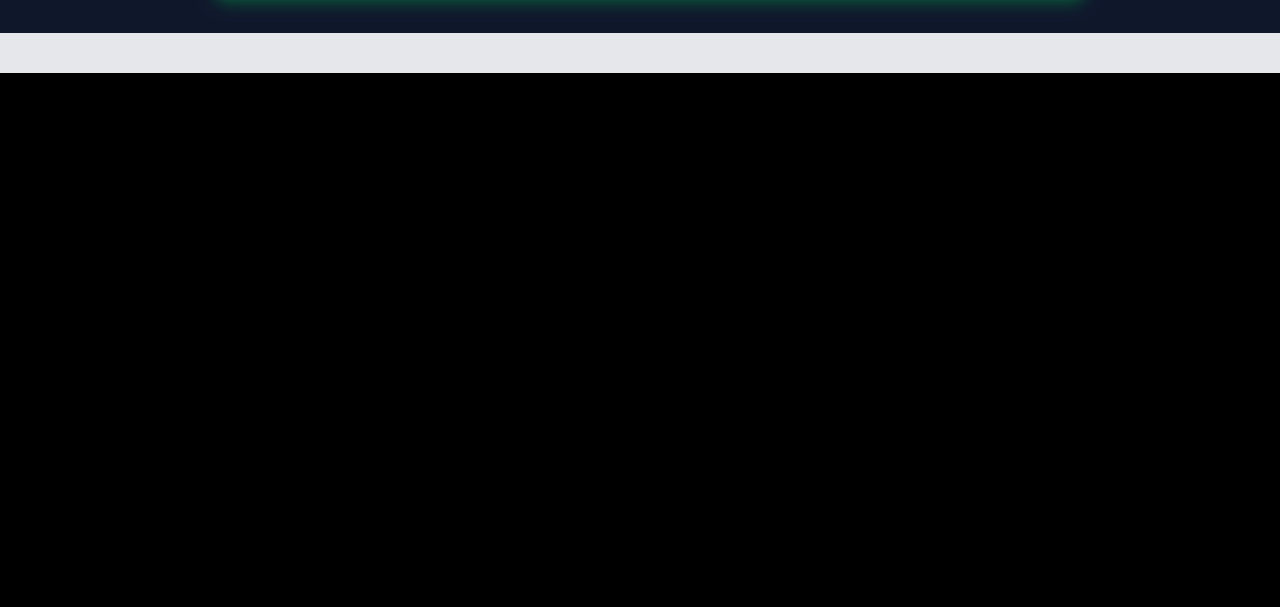
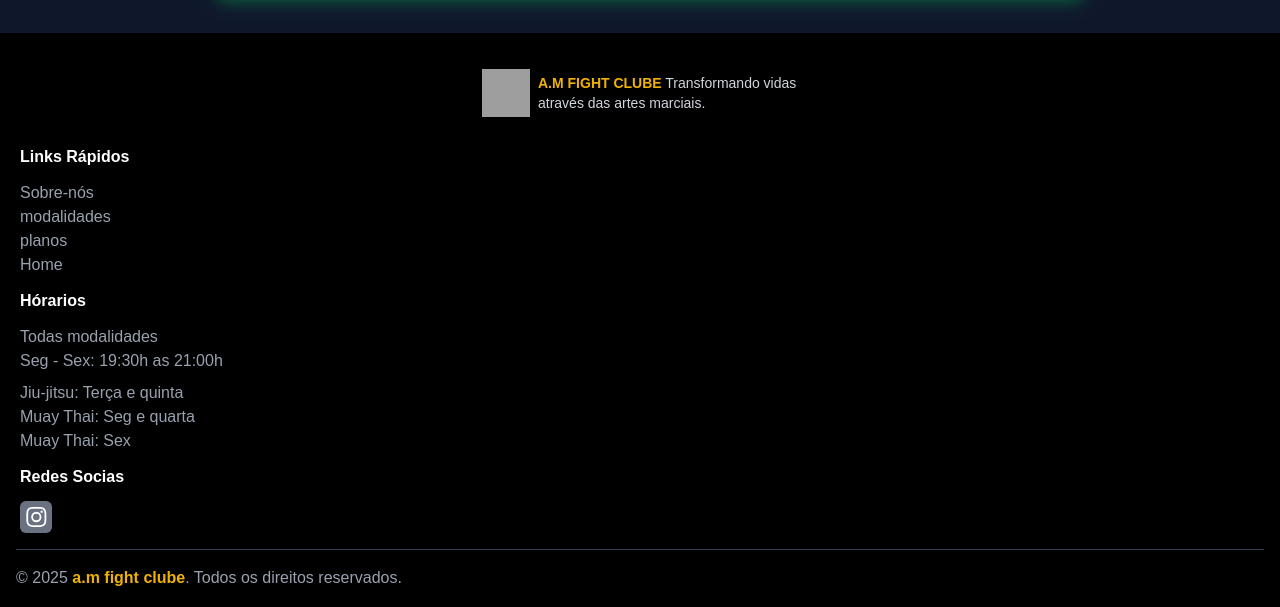
Before and after one commit to amfightclube/academia, a website with bundled scripts: page index.html in a window 1280 px wide. Shown: the part 4116-4723 px from the top of the page. Before the commit the page ends 4189 px from the top, so only its background shows below. Built offline with nearby package versions, Linux system fonts and the light colour scheme; grey boxes are pictures that could not be loaded.

Commit message:
feat: footer base finalizado

```diff
--- a/index.html
+++ b/index.html
@@ -293,8 +293,46 @@
     </section>
   </main>
 
-  <footer>
+  <footer class="flex flex-col items-start py-5 px-4 w-full">
+    <div class="flex gap-2 my-4 self-center items-center">
+      <a
+        href="#"><img src="./src/img/marca.png" alt="logo" class="
+        size-12">
+      </a>
+      <p
+       class="text-sm w-65 text-gray-300"
+      >
+      <strong class="text-yellow-500">A.M FIGHT CLUBE</strong> Transformando vidas através das artes marciais.
+      </p>
+    </div>
 
+    <h2 class="footer-subtitulo">Links Rápidos</h2>
+    <ul class="footer-list">
+      <li><a href="#">Sobre-nós</a></li>
+      <li><a href="#">modalidades</a></li>
+      <li><a href="#">planos</a></li>
+      <li><a href="#">Home</a></li>
+    </ul>
+
+    <h2 class="text-white font-bold pl-1 my-3">Hórarios</h2>
+    <ul class="footer-list">
+      <li class="mb-2"><span>Todas modalidades</span><br>Seg - Sex: 19:30h as 21:00h</li>
+      <li>Jiu-jitsu: Terça e quinta</li>
+      <li>Muay Thai: Seg e quarta</li>
+      <li>Muay Thai: Sex</li>
+    </ul>
+
+    <h2 class="footer-subtitulo">Redes Socias</h2>
+    <ul class="list-social pl-1">
+      <li><a href="#"><img src="./src/img/icon-instagram-white.svg" alt=""></a></li>
+    </ul>
+
+    <span class="linha self-center w-full my-4 bg-gray-700"></span>
+    <p class="
+      text-center
+    ">
+     © 2025 <strong class="text-yellow-500">a.m fight clube</strong>. Todos os direitos reservados.
+    </p>
   </footer>
 </body>
 </html>
--- a/src/css/input.css
+++ b/src/css/input.css
@@ -88,7 +88,7 @@
   }
   /*sobre nos*/
   .about {
-    @apply bg-gray-200 w-full px-5 py-10;
+    @apply bg-gray-200 w-full px-5 pt-10;
   }
 
   .subtitulo-about {
@@ -223,4 +223,19 @@
   }
 
   /*footer*/
+  .footer-subtitulo {
+    @apply  text-white font-bold pl-1 my-3;
+  }
+  .footer-list {
+    @apply pl-1;
+  }
+
+  .list-social li {
+    @apply size-8 bg-gray-500 rounded-md flex justify-center items-center;
+  }
+
+  .list-social img {
+    @apply size-full;
+  }
+
 }
```
Also changed, not shown: src/css/style.css, src/img/icon-instagram-white.svg (added).
